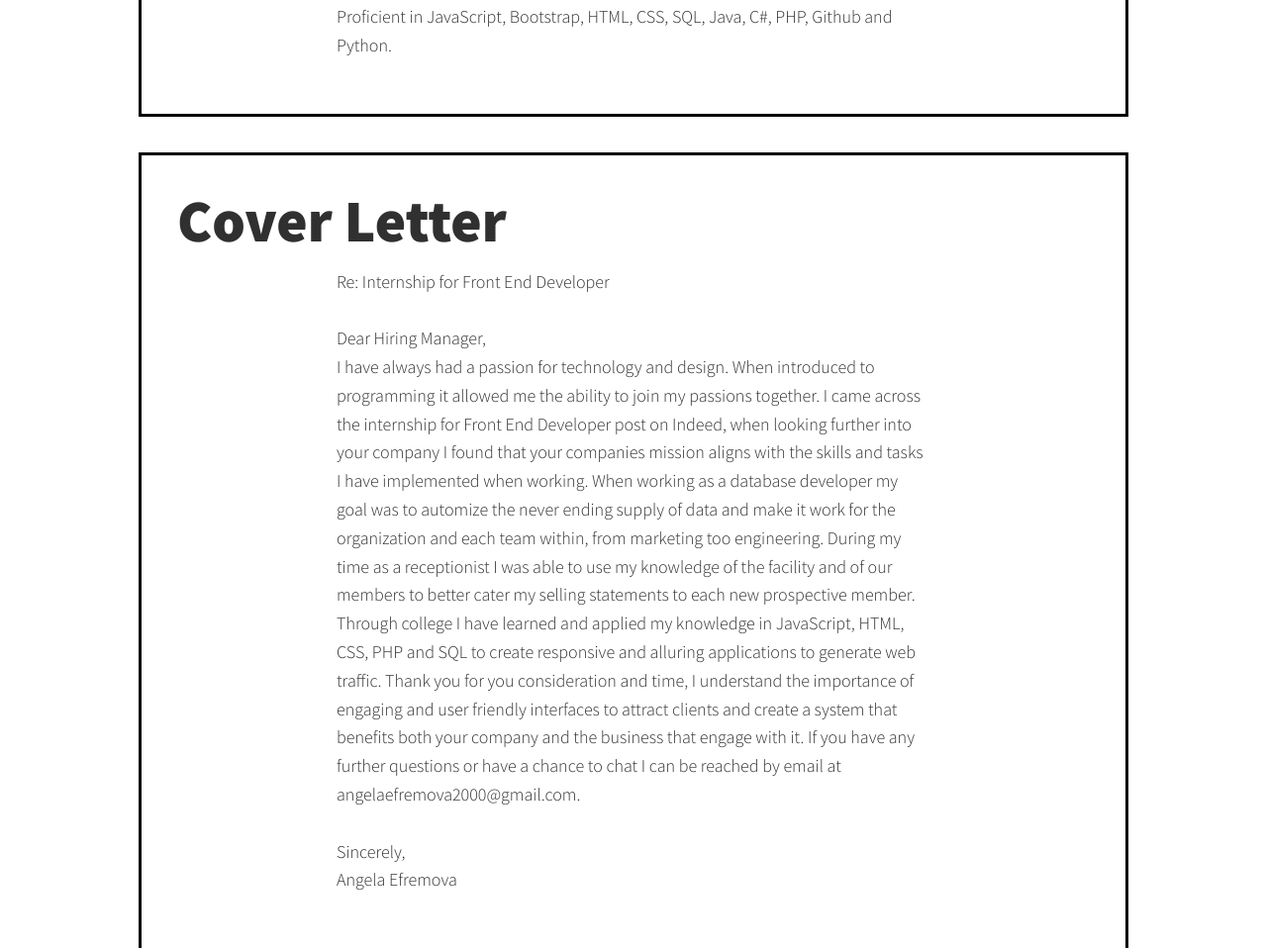
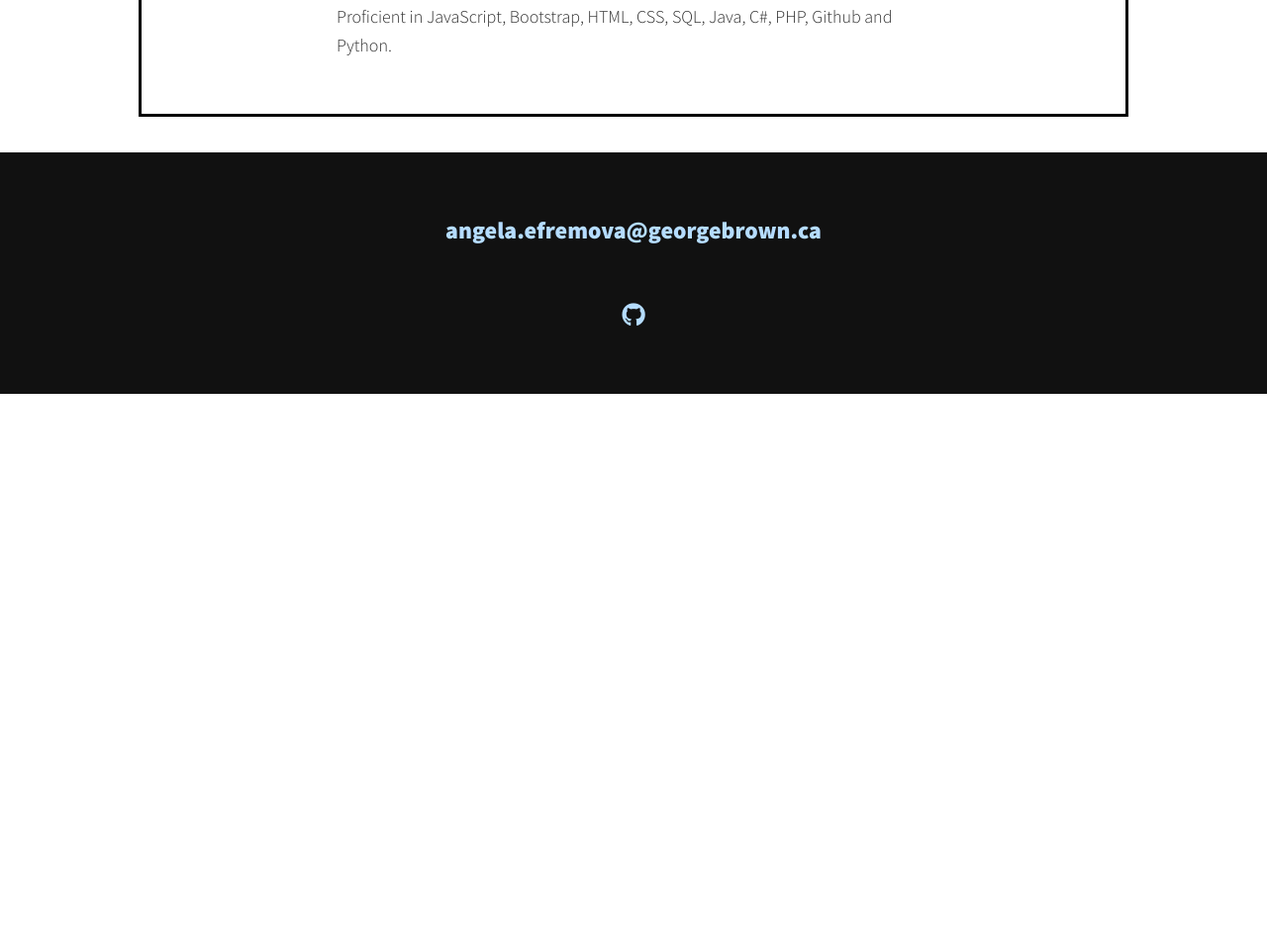
Before and after one commit to angelaefremova/angelaefremova.github.io, a plain HTML site: page resume.html in a window 1280 px wide. Shown: the part 2253-3211 px from the top of the page at 99% size. After the commit the page ends 2651 px from the top, so only its background shows below. Drawn offline with nearby package versions, Linux system fonts and the light colour scheme.

Commit message:
Update resume.html

```diff
--- a/resume.html
+++ b/resume.html
@@ -127,31 +127,6 @@
         Github and Python.
       </p>
     </div>
-    <div class="portfolio-item-individual resume">
-        <h2>Cover Letter</h2>
-        <p>Re: Internship for Front End Developer<br><br>
-        Dear Hiring Manager,<br> I have
-        always had a passion for technology and design. When introduced to
-        programming it allowed me the ability to join my passions together. I
-        came across the internship for Front End Developer post on Indeed, when
-        looking further into your company I found that your companies mission aligns
-        with the skills and tasks I have implemented when working. When working
-        as a database developer my goal was to automize the never ending supply
-        of data and make it work for the organization and each team within, from
-        marketing too engineering. During my time as a receptionist I was able
-        to use my knowledge of the facility and of our members to better cater
-        my selling statements to each new prospective member. Through college I
-        have learned and applied my knowledge in JavaScript, HTML, CSS, PHP and
-        SQL to create responsive and alluring applications to generate web
-        traffic. Thank you for you consideration and time, I understand the
-        importance of engaging and user friendly interfaces to attract clients
-        and create a system that benefits both your company and the business that
-        engage with it. If you have any further questions or have a chance to
-        chat I can be reached by email at angelaefremova2000@gmail.com.
-      <br><br>
-      Sincerely, <br>
-      Angela Efremova</p>
-    </div>
     <!-- Footer -->
     <footer class="footer">
       <!-- replace with your own email address -->
```
